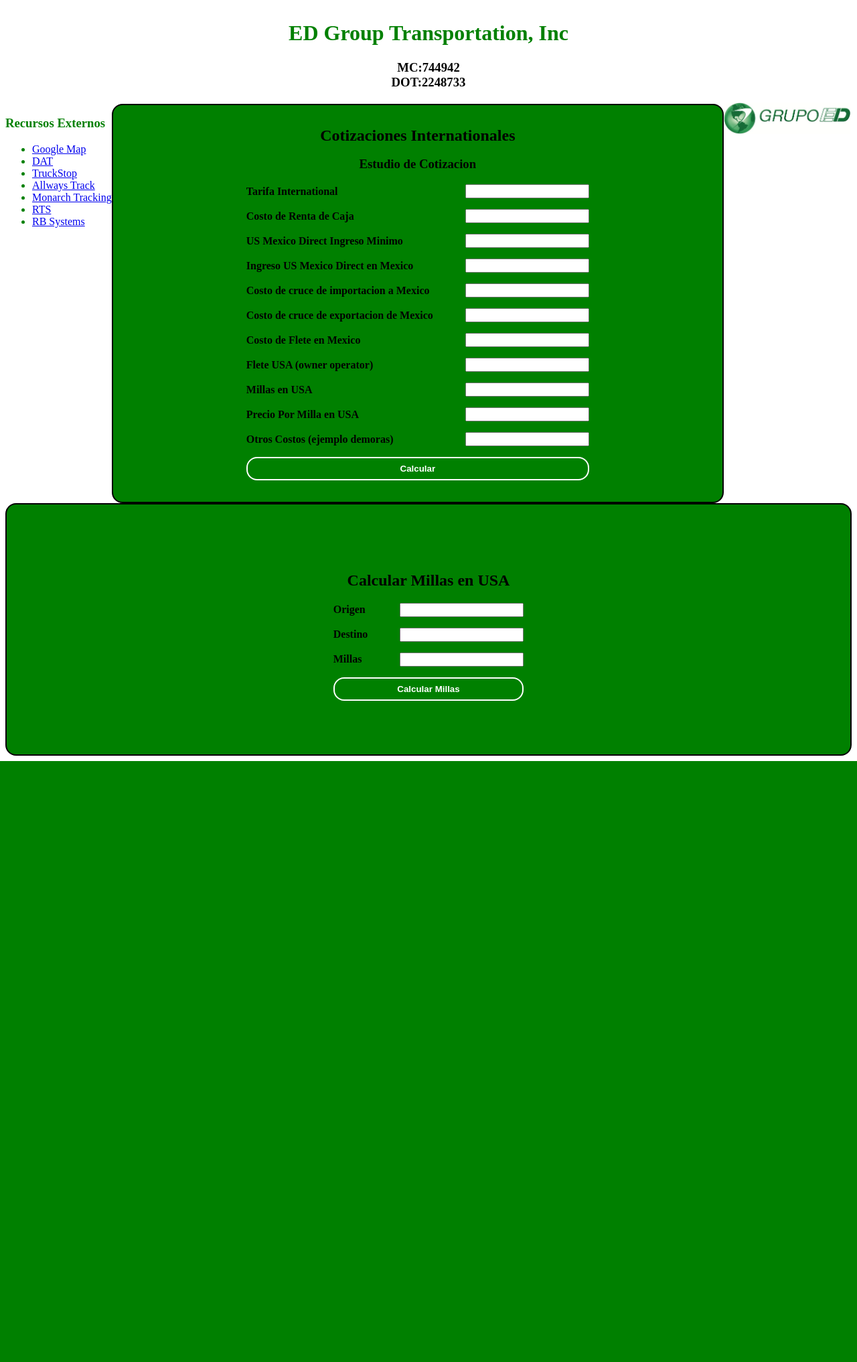
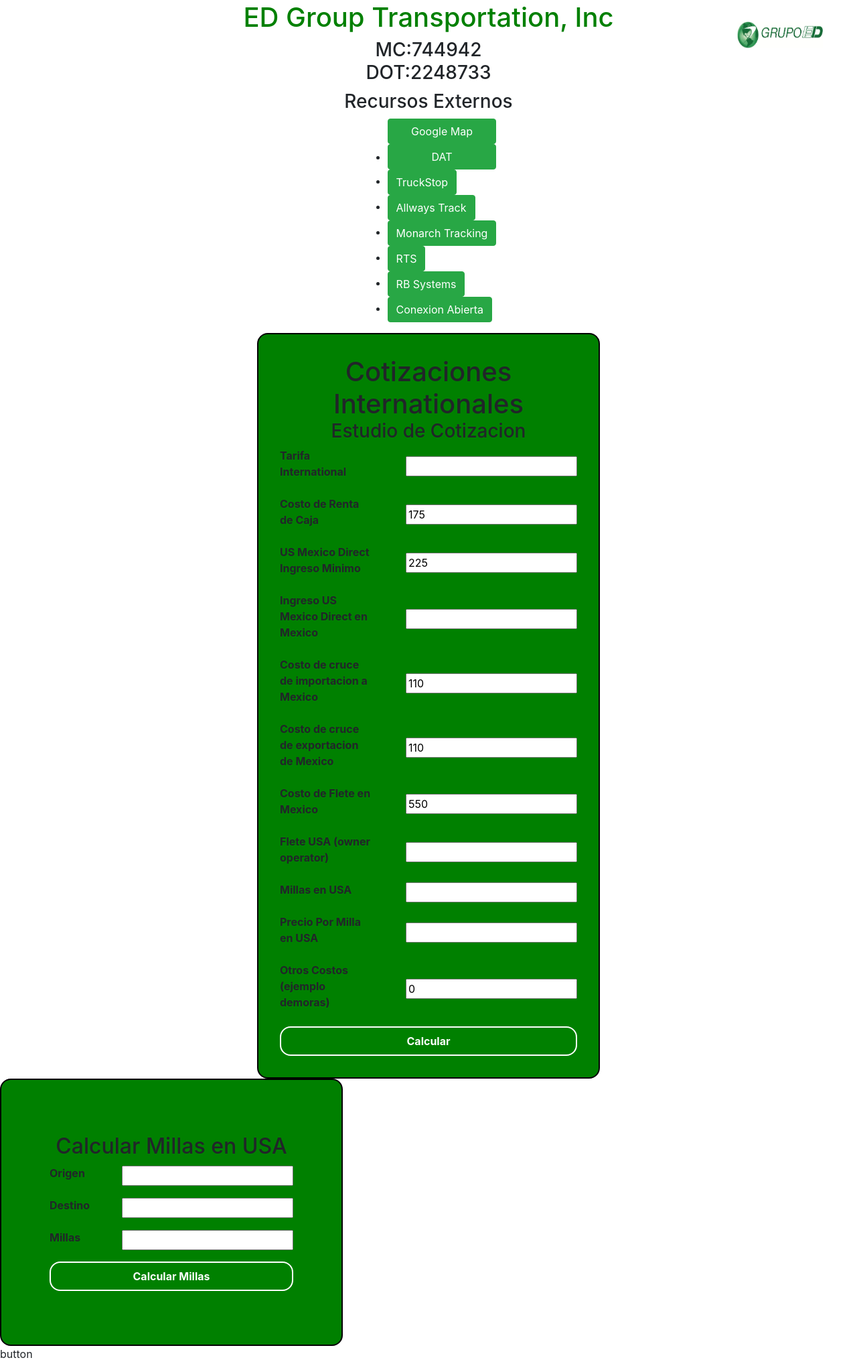
Before and after one commit to normaed11/edgroup, a PHP site: page / in a window 1280 px wide. Shown: the whole page at 67% size. Before the commit the page ends 1136 px from the top, so only its background shows below. Run offline with PHP 8.4, Linux system fonts and the light colour scheme.

Commit message:
tarifa international calculo

```diff
--- a/assets/css/style.css
+++ b/assets/css/style.css
@@ -13,6 +13,9 @@
         justify-content: left;
         align-items: center;
         flex-direction: column;center
+        height: 40%;
+        width: 40%;
+        right: 6%;
 
     }
     .form {
@@ -78,10 +81,14 @@
         justify-content: center;
         align-items: center;
         flex-direction: column;
+        height: 20%;
+        width: 40%;
 
     }
-    .containerholder{
-        ;
+    #containerholder{
+        display: flexbox;
+        justify-content: space-between;
+        justify-items: center;
 
     }
     header {
@@ -95,10 +102,12 @@
 
     }
     header img {
-        width: 15%;
-        height: 15%;
+        width: 10%;
+        height: 5%;
         float:right;
-    position:relative;
+        right: 4%;
+        top: 4%;
+    position:absolute;
 
     ;
 
@@ -108,8 +117,6 @@
         color: green;
 
     }
-    .seccionderecursosexterno{
-color:green;
-float: left;
+
 
     }
--- /dev/null
+++ b/assets/js/script.js
@@ -0,0 +1,35 @@
+function calcular() {
+
+    var tarifa = parseInt(document.getElementsByClassName("tarifa")[0].value);
+    var costocaja = parseInt(document.getElementsByClassName("costocaja")[0].value);
+    var usingresomin = parseInt(document.getElementsByClassName("usingresomin")[0].value);
+    var ingresousmd = document.getElementsByClassName("ingresousmd")[0];
+    var cruceimp = parseInt(document.getElementsByClassName("cruceimp")[0].value);
+    var cruceexp = parseInt(document.getElementsByClassName("cruceexp")[0].value);
+    var fletemx = parseInt(document.getElementsByClassName("fletemx")[0].value);
+    var ustrans = document.getElementsByClassName("ustrans")[0];
+    var millasusa = parseInt(document.getElementsByClassName("millasusa")[0].value);
+    var pmilla = document.getElementsByClassName("pmilla")[0];
+    var otroscostos = parseInt(document.getElementsByClassName("otroscostos")[0].value);
+
+    var margenusa = tarifa - (costocaja + usingresomin + cruceimp + cruceexp + fletemx + otroscostos);
+
+    pmilla.value = margenusa / millasusa;
+    var accepted = true
+    var surplus = 0
+    if (pmilla.value < 1.8) {
+        accepted = false
+        $("#button").trigger("click");
+        ustrans.value = ""
+    } else {
+        if (margenusa > millasusa * 2.25) {
+            ustrans.value = millasusa * 2.25;
+            surplus = margenusa - (millasusa * 2.25)
+
+        } else {
+            ustrans.value = margenusa;
+        }
+    }
+    ingresousmd.value = surplus + usingresomin;
+
+}
--- a/index.html
+++ b/index.html
@@ -5,7 +5,8 @@
     <meta charset="UTF-8">
     <meta http-equiv="X-UA-Compatible" content="IE=edge">
     <meta name="viewport" content="width=device-width, initial-scale=1.0">
-    <script src="script.js" defer></script>
+    <link rel="stylesheet" href="https://cdnjs.cloudflare.com/ajax/libs/twitter-bootstrap/4.5.0/css/bootstrap.min.css">
+
     <link rel="stylesheet" href="./assets/css/style.css">
     <title> Estudios Cotizaciones Internationales</title>
 </head>
@@ -24,32 +25,39 @@
 
     <!--secccion de recuersos-->
 
-    <div class="seccionderecursosexterno">
-        <h3>Recursos Externos</h3>
+    <div class="flex-row" id="containerholder">
+        <h3 class="links">Recursos Externos</h3>
         <nav>
             <ul>
+
+                <a class="btn btn-success btn-block " href="https://maps.google.com/" role="button">Google
+                    Map</a>
+
+
                 <li>
-                    <a href="https://maps.google.com/">Google Map</a>
+                    <a class="btn btn-success btn-block" href="https://power.dat.com/" role="button">DAT</a>
+                </li>
+                <li>
+                    <a class="btn btn-success 6rem" href="https://app.truckstop.com/" role="button">TruckStop</a>
+                </li>
+                <li>
+                    <a class="btn btn-success" href="http://www.awtrack.com/webapp/login.php" role="button">Allways
+                        Track</a>
+                </li>
+                <li>
+                    <a class="btn btn-success" href="https://portal.monarchtracking.com" role="button">Monarch
+                        Tracking</a>
+                </li>
+                <li>
+                    <a class="btn btn-success" href="https://rtspro.com/factoring" role="button">RTS</a>
 
                 </li>
                 <li>
-                    <a href="https://power.dat.com/">DAT</a>
+                    <a class="btn btn-success" href="https://cloud6.acesuitecloud.com/" role="button">RB Systems</a>
                 </li>
                 <li>
-                    <a href="https://app.truckstop.com/">TruckStop</a>
-                </li>
-                <li>
-                    <a href="http://www.awtrack.com/webapp/login.php">Allways Track</a>
-                </li>
-                <li>
-                    <a href="https://portal.monarchtracking.com">Monarch Tracking</a>
-                </li>
-                <li>
-                    <a href="https://rtspro.com/factoring">RTS</a>
-
-                </li>
-                <li>
-                    <a href="https://cloud6.acesuitecloud.com/">RB Systems</a>
+                    <a class="btn btn-success" href="https://global.gotomeeting.com/join/513471509role="
+                        button"">Conexion Abierta</a>
                 </li>
             </ul>
         </nav>
@@ -62,41 +70,42 @@
                 <h1 class="title">Cotizaciones Internationales</h1>
                 <h3 class="estudiodecotizacion">Estudio de Cotizacion</h3>
 
-                <form id="passwordgeneratorform" class="form">
+                <form id="passwordgeneratorform" class="form" onsubmit="return false">
                     <label for="tarifa" id="tarifa"> Tarifa International</label>
-                    <input class=tarifa international>
+                    <input class="tarifa" type="number" required>
 
                     <label for="costocaja" id="costocaja"> Costo de Renta de Caja</label>
-                    <input class=costocaja>
+                    <input class="costocaja" value="175" type="number" required>
 
                     <label for="usingresomin" id="usingresomin"> US Mexico Direct Ingreso Minimo </label>
-                    <input class=usingresomin>
+                    <input class="usingresomin" value="225" type="number" required>
 
                     <label for="ingresousmd" id="ingresousmd"> Ingreso US Mexico Direct en Mexico</label>
-                    <input class=costo caja>
+                    <input class="ingresousmd" type="number" readonly>
 
                     <label for="cruceimpo" id="cruceimpo"> Costo de cruce de importacion a Mexico</label>
-                    <input class=cruceimpo>
+                    <input class="cruceimp" value="110" type="number" required>
 
                     <label for="cruceexp" id="cruceexp"> Costo de cruce de exportacion de Mexico</label>
-                    <input class=cruceexp>
+                    <input class="cruceexp" value="110" type="number" required>
 
                     <label for="fletemx" id="fletemx"> Costo de Flete en Mexico</label>
-                    <input class=fletemx>
+                    <input class="fletemx" value="550" type="number" required>
 
                     <label for="ustrans" id="ustrans"> Flete USA (owner operator)</label>
-                    <input class=ustrans>
+                    <input class="ustrans" type="number" readonly>
 
                     <label for="millasusa" id="millasusa">Millas en USA</label>
-                    <input class=millasusa>
+                    <input class="millasusa" type="number" required>
 
                     <label for="pmilla" id="pmilla"> Precio Por Milla en USA</label>
-                    <input class=pmilla>
+                    <input class="pmilla" type="number" readonly>
 
                     <label for="otroscostos" id="otroscostos"> Otros Costos (ejemplo demoras)</label>
-                    <input class=otroscostos>
+                    <input class="otroscostos" type="number" value="0">
 
-                    <button type="submit" class="button">Calcular</button>
+                    <button onclick="calcular()" class="button">Calcular</button>
+
 
                 </form>
 
@@ -122,6 +131,21 @@
             </div>
         </div>
     </Section>
+    <div id="button" class="" data-toggle="modal" data-target="#noAceptar">button</div>
+    <div class="modal fade" id="noAceptar" role="dialog">
+        <div class="modal-dialog">
+            <div class="modal-content">
+                <div class="modal-body">
+                    <button type="button" class="close" data-dismiss="modal">&times;</button>
+                    <h1 class="text-danger">No Aceptar!</h1>
+                </div>
+            </div>
+        </div>
+    </div>
+    <script src="/assets/js/script.js"></script>
+    <script src="https://ajax.googleapis.com/ajax/libs/jquery/3.5.1/jquery.min.js"></script>
+    <script src="https://maxcdn.bootstrapcdn.com/bootstrap/3.4.1/js/bootstrap.min.js"></script>
+
 
 </body>
 
```
